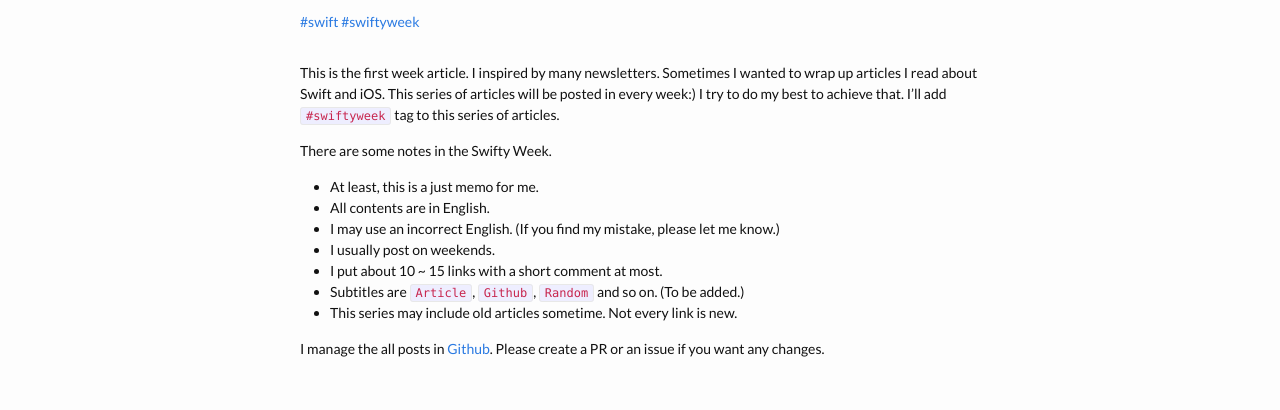
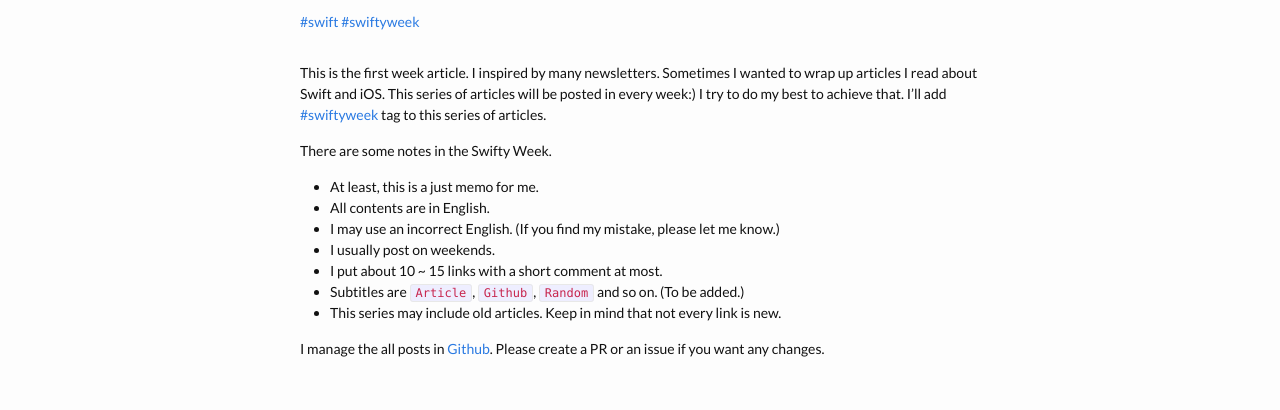
Before and after one commit to pixyzehn/pixyzehn.com, a Jekyll site: the page built from _posts/2016-11-27-swifty-week-1.md, in a window 1280 px wide and 900 px high. Shown: the part 149-559 px from the top of the window. Built offline with Jekyll 4.4.1, drawn with Linux system fonts in a browser that asks for light colours; emoji names are drawn with the system emoji font; comment, search, counter and statistics services are not loaded; part of the change alters nothing that is shown; some of the changed text lies outside the part shown.

Commit message:
Modify link

```diff
--- a/_posts/2016-11-27-swifty-week-1.md
+++ b/_posts/2016-11-27-swifty-week-1.md
@@ -9,7 +9,7 @@ comments: true
 This is the first week article. I inspired by many newsletters.
 Sometimes I wanted to wrap up articles I read about Swift and iOS. This series of articles will be posted in every week:)
 I try to do my best to achieve that.
-I'll add `#swiftyweek` tag to this series of articles.
+I'll add [#swiftyweek](http://pixyzehn.com/tags/#swiftyweek){:target="_blank"} tag to this series of articles.
 
 There are some notes in the Swifty Week.
 
@@ -19,7 +19,7 @@ There are some notes in the Swifty Week.
 - I usually post on weekends.
 - I put about 10 ~ 15 links with a short comment at most.
 - Subtitles are `Article`, `Github`, `Random` and so on. (To be added.)
-- This series may include old articles sometime. Not every link is new.
+- This series may include old articles. Keep in mind that not every link is new.
 
 I manage the all posts in [Github](https://github.com/pixyzehn/pixyzehn.github.io/tree/master/_posts){:target="_blank"}. Please create a PR or an issue if you want any changes.
 
@@ -119,6 +119,6 @@ by @ashfurrow
 ---
 
 If you have any questions and feedbacks about a kind of new Swifty week, feel free to ask me :+1:
-You can catch me on [Twitter](https://twitter.com/pixyzehn) and [Github](https://github.com/pixyzehn). If you interested in more, check other [Swifty week](http://localhost:4000/tags/#swiftyweek).
+You can catch me on [Twitter](https://twitter.com/pixyzehn) and [Github](https://github.com/pixyzehn). If you interested in more, check the archive of [Swifty week](http://pixyzehn.com/tags/#swiftyweek){:target="_blank"}.
 
 Have a lovely week <3
```
